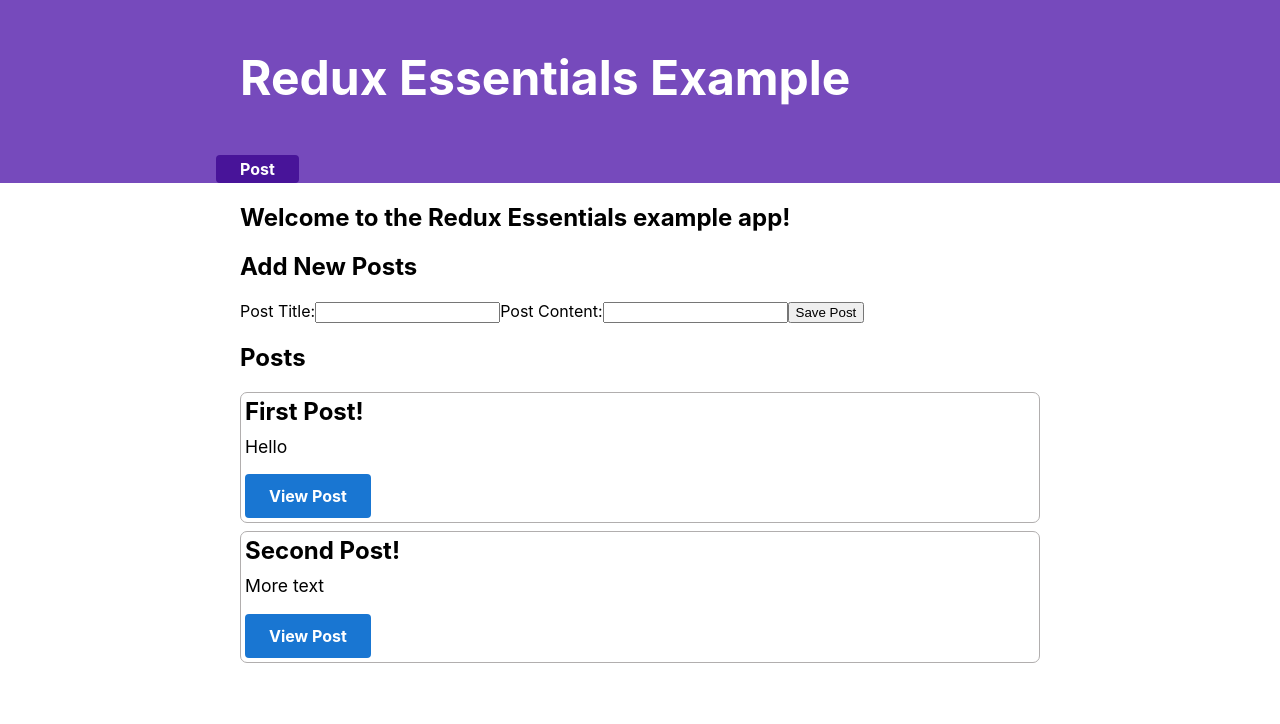
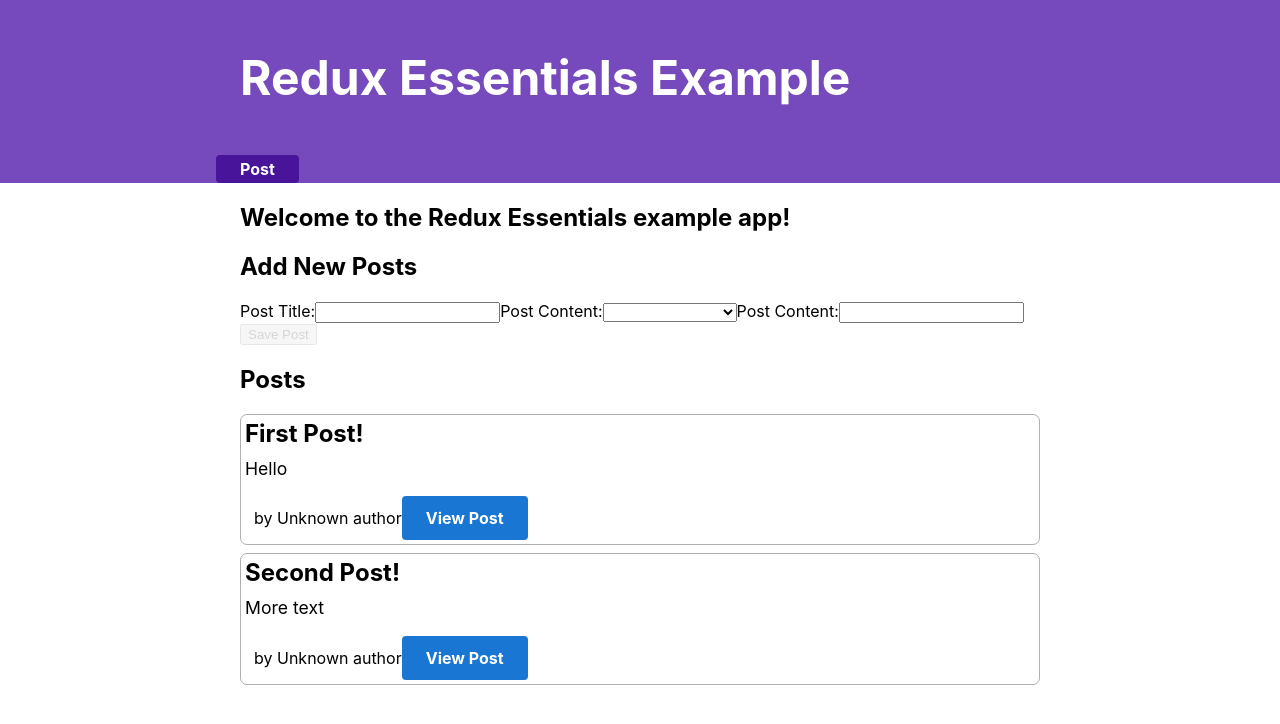
Before and after one commit to yafet-123/redux_post_adding-example, a Next.js app: page / in a window 1280 px wide. Shown: the top 724 px of the page. Built offline with nearby package versions, Linux system fonts and the light colour scheme.

Commit message:
adding the edit page

```diff
--- a/components/AddPostForm.js
+++ b/components/AddPostForm.js
@@ -1,25 +1,35 @@
 import React from 'react'
 import { useState } from 'react'
-import { useDispatch } from 'react-redux'
-import { nanoid } from '@reduxjs/toolkit'
+import { useDispatch, useSelector } from 'react-redux'
 import { postAdded } from '../reducer/postSlice'
 
 export function AddPostForm() {
     const [title,settitle] = useState("")
     const [content, setcontent] = useState("")
+    const [userId, setuserId] = useState("")
+
     const dispatch = useDispatch()
+    const users = useSelector(state => state.users)
 
     const savePost = ()=>{
         if(title && content){
-            dispatch(postAdded({
-                id:nanoid(),
+            dispatch(postAdded(
                 title,
-                content
-            }))
+                content,
+                userId
+            ))
         }
         settitle("")
         setcontent("")
     }
+
+    const canSave = Boolean(title) && Boolean(content) && Boolean(userId)
+
+    const usersOptions = users.map(user => (
+        <option key={user.id} value={user.id}>
+            {user.name}
+        </option>
+    ))
     return (
         <section>
             <h2>Add New Posts</h2>
@@ -32,6 +42,11 @@
                     value={title}
                     onChange={(e)=> settitle(e.target.value)}
                 />
+                <label htmlFor="postAuthor">Post Content:</label>
+                <select id="postAuthor" value={userId} onChange={(e) => setuserId(e.target.value)}>
+                    <option value=""></option>
+                    {usersOptions}
+                </select>
                 <label htmlFor="postContent">Post Content:</label>
                 <input
                     type="text"
@@ -40,7 +55,7 @@
                     value={content}
                     onChange={(e)=> setcontent(e.target.value)}
                 />
-                <button onClick={savePost} type="button">Save Post</button>
+                <button onClick={savePost} type="button" disabled={!canSave}>Save Post</button>
             </form>
         </section>
   )
--- /dev/null
+++ b/components/PostAuthor.js
@@ -0,0 +1,8 @@
+import React from 'react'
+import { useSelector } from 'react-redux'
+
+export function PostAuthor({userId}) {
+
+    const author = useSelector(state => state.users.find(user => user.id === userId))
+    return <span>by {author ? author.name : 'Unknown author'}</span>
+}
--- /dev/null
+++ b/components/TimeAgo.js
@@ -0,0 +1,17 @@
+import { parseISO, formatDistanceToNow } from 'date-fns'
+
+export const TimeAgo = ({timeStamp})=>{
+    console.log(timeStamp)
+    let timeAgo = ""
+    if(timeStamp){
+        const date = parseISO(timeStamp)
+        const timePeriod = formatDistanceToNow(date)
+        timeAgo = `${timePeriod} ago`
+    }
+
+    return(
+        <span title={timeStamp}>
+            &nbsp; <i>{timeAgo}</i>
+        </span>
+    )
+}
--- a/components/postList.js
+++ b/components/postList.js
@@ -1,9 +1,12 @@
 import React from 'react'
 import { useSelector } from 'react-redux'
 import Link from 'next/link'
+import {PostAuthor} from './PostAuthor'
+import {TimeAgo} from './TimeAgo'
+
 export function PostList() {
     const posts = useSelector((state)=> state.posts)
-
+    console.log(posts)
     return (
         <section className="posts-list">
             <h2>Posts</h2>
@@ -12,6 +15,8 @@
                 <article className="post-excerpt" key={index}>
                     <h3>{post.title}</h3>
                     <p className="post-content">{post.content.substring(0, 100)}</p>
+                    <TimeAgo timeStamp={post.date}/>
+                    <PostAuthor userId={post.userId}/>
                     <Link
                         href={{
                             pathname: '/SinglePostPage',
--- a/package.json
+++ b/package.json
@@ -10,6 +10,7 @@
   },
   "dependencies": {
     "@reduxjs/toolkit": "^1.8.5",
+    "date-fns": "^2.29.3",
     "next": "12.3.0",
     "react": "18.2.0",
     "react-dom": "18.2.0",
--- a/pages/SinglePostPage.js
+++ b/pages/SinglePostPage.js
@@ -3,6 +3,9 @@
 import { useRouter } from 'next/router'
 import { Navbar } from '../components/Navbar'
 import Link from 'next/link'
+import {PostAuthor} from '../components/PostAuthor'
+import {TimeAgo} from '../components/TimeAgo'
+
 export default function SinglePostPage() {
     const router = useRouter()
     const { postId } = router.query
@@ -24,6 +27,8 @@
                 <article className="post">
                     <h2>{post.title}</h2>
                     <p className="post-content">{post.content}</p>
+                    <TimeAgo timeStamp={post.date}/>
+                    <PostAuthor userId={post.userId}/>
                     <Link
                         href={{
                             pathname: '/EditPostForm',
--- a/reducer/postSlice.js
+++ b/reducer/postSlice.js
@@ -1,4 +1,4 @@
-import { createSlice, CreateSlice } from "@reduxjs/toolkit";
+import { createSlice, CreateSlice, nanoid } from "@reduxjs/toolkit";
 
 const initialState = [
     {id:'1', title:"First Post!", content:"Hello"},
@@ -9,9 +9,23 @@
     name:"post",
     initialState,
     reducers:{
-        postAdded:(state,action)=>{
-            state.push(action.payload)
+        postAdded:{
+            reducer(state,action){
+                state.push(action.payload)
+            },
+            prepare(title,content,userId){
+                return{
+                    payload:{
+                        id:nanoid(),
+                        title,
+                        date: new Date().toISOString(),
+                        content,
+                        userId:userId
+                    }
+                }
+            },
         },
+
         postUpdated:(state,action)=>{
             const {id, title, content} = action.payload
             const existingPost = state.find( post => post.id === id )
--- a/reducer/store.js
+++ b/reducer/store.js
@@ -1,6 +1,10 @@
 import { configureStore } from "@reduxjs/toolkit";
 import postReducer from "./postSlice";
+import userReducer from "./usersSlice";
 
 export default  configureStore({
-    reducer:{posts: postReducer}
+    reducer:{
+        posts: postReducer,
+        users: userReducer
+    }
 })
--- /dev/null
+++ b/reducer/usersSlice.js
@@ -0,0 +1,15 @@
+import { createSlice } from '@reduxjs/toolkit'
+
+const initialState = [
+  { id: '0', name: 'Yafet Addius' },
+  { id: '1', name: 'Natanem Habtamu' },
+  { id: '2', name: 'Biniyam Tolosa' }
+]
+
+const usersSlice = createSlice({
+  name: 'users',
+  initialState,
+  reducers: {}
+})
+
+export default usersSlice.reducer
```
Also changed, not shown: 1 other file (tests, documents, lock files or other folders).
